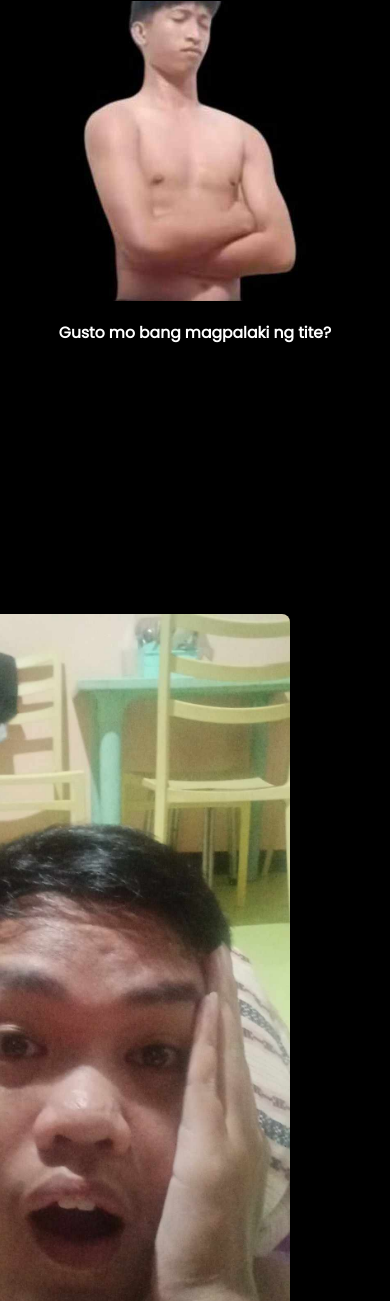
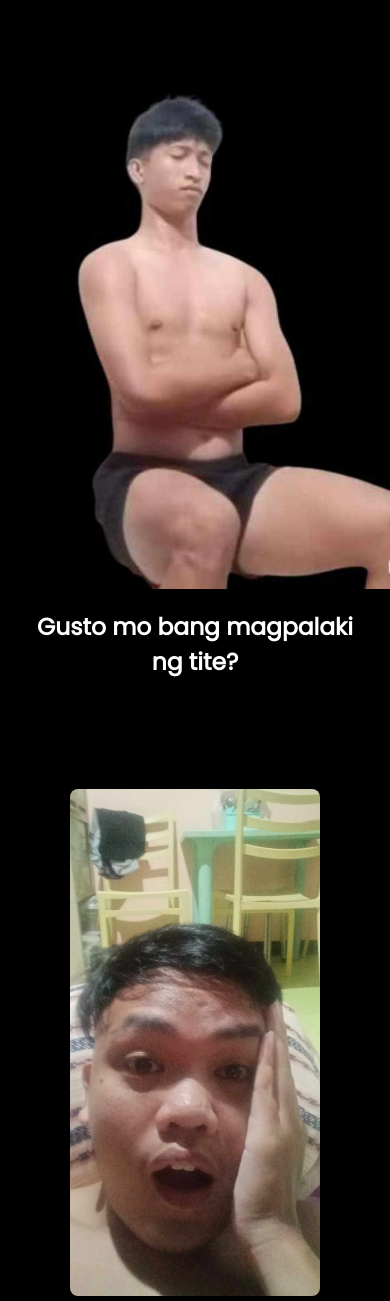
Before and after one commit to mede12/PortfolioTest, a plain HTML site: page index.html in a window 390 px wide. Shown: the part 39-1340 px from the top of the page. Drawn offline with Linux system fonts and the light colour scheme.

Commit message:
Update style.css

```diff
--- a/assets/css/style.css
+++ b/assets/css/style.css
@@ -3,128 +3,134 @@ body {
     font-family: 'Poppins', sans-serif;
     margin: 0;
     padding: 0;
-    background-color: #000000;
-    color: #333;
+    background-color: #000;
+    color: #fff;
     display: flex;
     flex-direction: column;
     align-items: center;
 }
 
-.poppins-regular {
-    font-family: "Poppins", serif;
-    font-weight: 400;
-    font-style: normal;
-  }
-
-
 /* Highlight Section */
 .highlight {
     display: flex;
+    flex-direction: row;
+    justify-content: center;
+    align-items: center;
     width: 90%;
     max-width: 1200px;
     margin: 40px auto;
-    align-items: center;
-    background: #000000;
+    text-align: center;
+    background: #000;
     border-radius: 12px;
-    box-shadow: 0 4px 10px rgba(0, 0, 0, 0.1);
     overflow: hidden;
-    transition: all 0.3s ease-in-out;
-    padding-bottom: 200px;
+    padding-bottom: 50px;
 }
 
 .highlight img {
-    width: 400px;
+    width: 50%;
+    max-width: 400px;
     height: auto;
     object-fit: cover;
 }
 
 .highlight .text {
     flex: 1;
-    padding: 40px;
-    font-size: 4em; /* Scales dynamically */
+    padding: 20px;
+    font-size: 3vw;
     font-weight: bold;
-    color: #ffffff;
     text-align: center;
-    font-family: Poppins;
 }
 
-/* Center the sections */
+/* Sections Container */
 .sections {
     width: 100%;
     max-width: 1200px;
     display: flex;
     flex-direction: column;
-    align-items: center; /* Centers the content horizontally */
+    align-items: center;
     gap: 20px;
 }
 
-/* Center the section content */
+/* Section Layout */
 .section {
     display: flex;
     align-items: center;
-    justify-content: center; /* Centers items inside the section */
+    justify-content: center;
+    flex-wrap: wrap;
     gap: 20px;
-    padding: 10px;
-    background: transparent;
-    width: 100%;
-    max-width: 800px; /* Adjust width to avoid spreading too wide */
-    margin-bottom: 100px;
+    width: 90%;
+    max-width: 800px;
+    margin-bottom: 40px;
 }
 
-/* Center the text and images */
+/* Image Styling */
 .section img {
     width: 250px;
     height: auto;
     border-radius: 8px;
     object-fit: cover;
-    margin-right: 200px;
 }
 
+/* Text Styling */
 .section .description {
-    text-align: center; /* Centers text inside the description */
-    font-size: 5em;
-    color: #fff; /* Adjust text color as needed */
-    padding-right: 100px;
+    text-align: center;
+    font-size: 2vw;
+    font-weight: bold;
 }
 
-.imgs{
+/* Custom Wide Image */
+.imgs {
     width: 500px;
     height: auto;
 }
 
-.description2 {
-    text-align: center; /* Centers text inside the description */
-    font-size: 3em;
-    color: #fff; /* Adjust text color as needed */
-    padding-right: 100px;
-}
-
 /* Responsive Design */
 @media (max-width: 1024px) {
+    /* Stack highlight section on smaller screens */
     .highlight {
         flex-direction: column;
         text-align: center;
-        width: 95%;
+        width: 100%;
     }
 
     .highlight img {
         width: 100%;
-        max-height: 300px;
+        max-width: 100%;
     }
 
     .highlight .text {
-        font-size: 4vw; /* Adjusts text size dynamically */
+        font-size: 5vw;
         padding: 20px;
     }
 
+    /* Stack sections vertically */
     .section {
         flex-direction: column;
         text-align: center;
     }
 
-    .section img {
+    .section img, .imgs {
         width: 100%;
-        max-width: 100%;
+        max-width: 300px;
     }
 
-    .
+    .section .description {
+        font-size: 4vw;
+    }
+}
+
+/* Adjustments for Mobile (iPhone XR and smaller) */
+@media (max-width: 600px) {
+    .highlight .text {
+        font-size: 6vw;
+    }
+
+    .section img, .imgs {
+        width: 100%;
+        max-width: 250px;
+    }
+
+    .section .description {
+        font-size: 5vw;
+    }
+}
```
